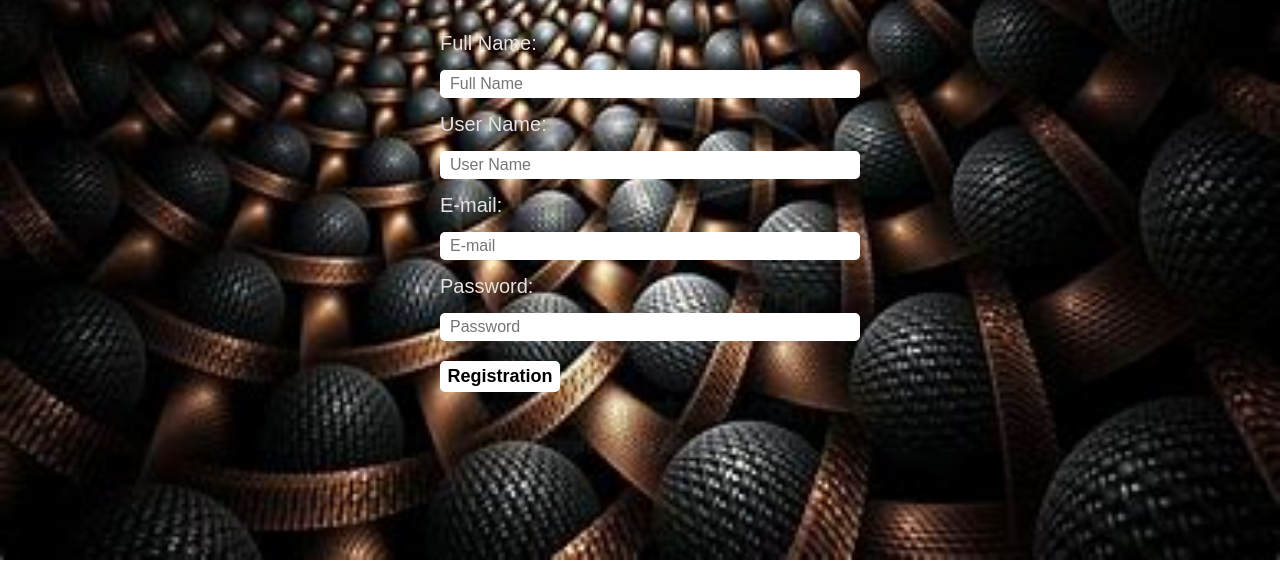
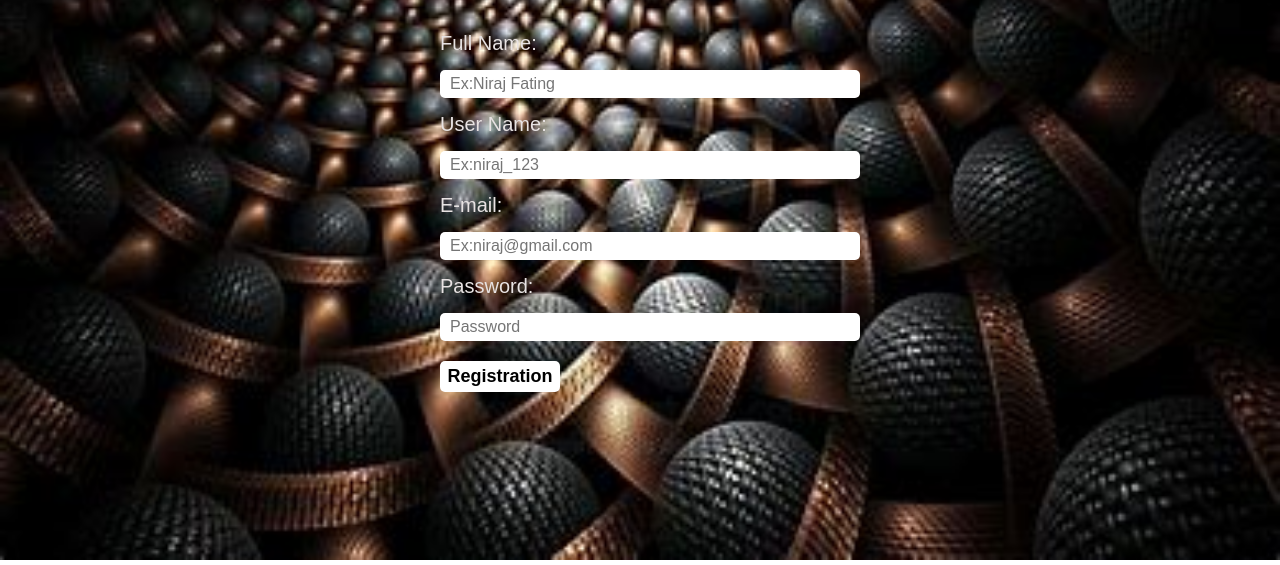
Before and after one commit to Niraj-Fating/motioncut-project2, a plain HTML site: page index.html in a window 1280 px wide. Shown: the part 235-800 px from the top of the page. Drawn offline with Linux system fonts and the light colour scheme.

Commit message:
Update index.html

```diff
--- a/index.html
+++ b/index.html
@@ -11,11 +11,11 @@
         <h1>Registration Form</h1>
         <form action="#" method="post">
             <p>Full Name:</p>
-            <input type="text" name="fullname" placeholder="Full Name">
+            <input type="text" name="fullname" placeholder="Ex:Niraj Fating">
             <p>User Name:</p>
-            <input type="text" name="fullname" placeholder="User Name">
+            <input type="text" name="fullname" placeholder="Ex:niraj_123">
             <p>E-mail:</p>
-            <input type="text" name="fullname" placeholder="E-mail">
+            <input type="text" name="fullname" placeholder="Ex:niraj@gmail.com">
             <p>Password:</p>
             <input type="text" name="fullname" placeholder="Password">
             <button type="Submit">Registration</button>
```
